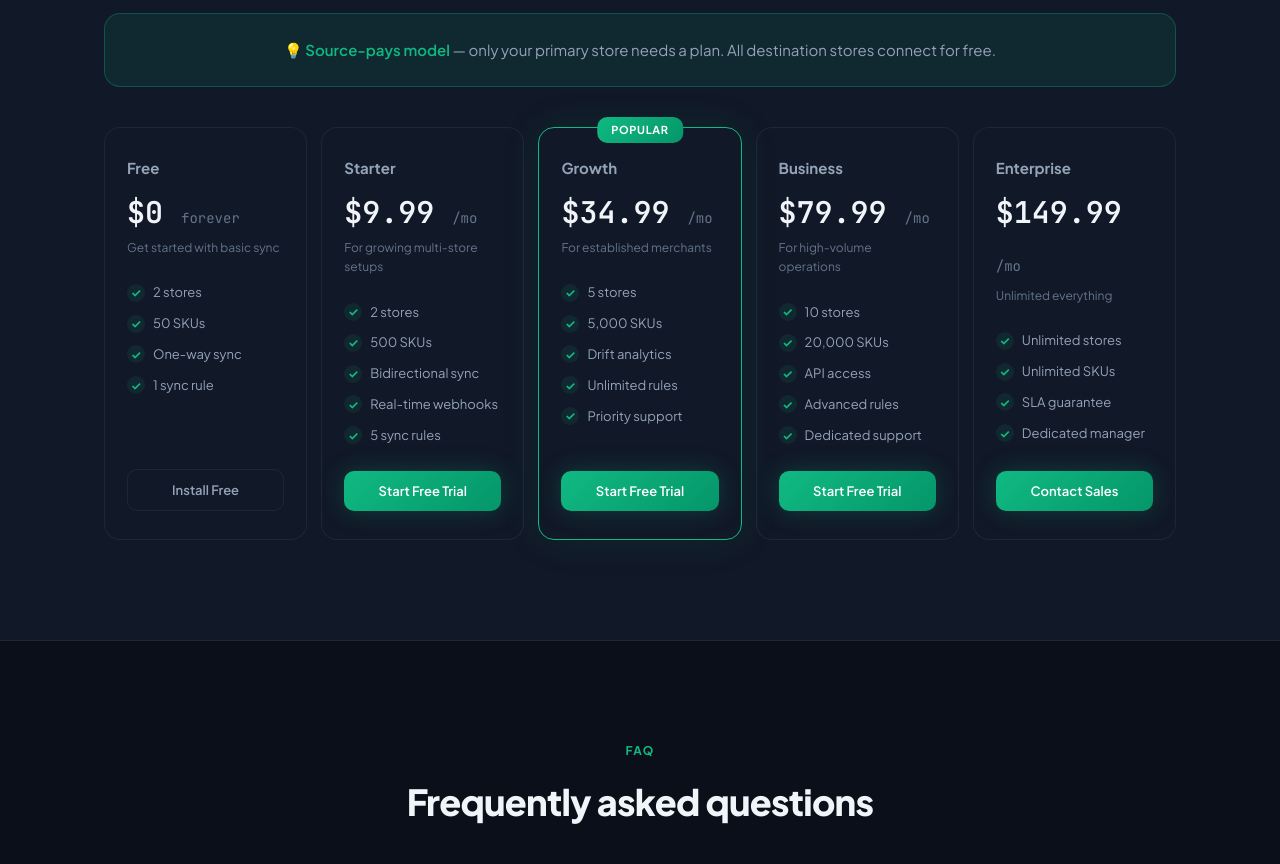
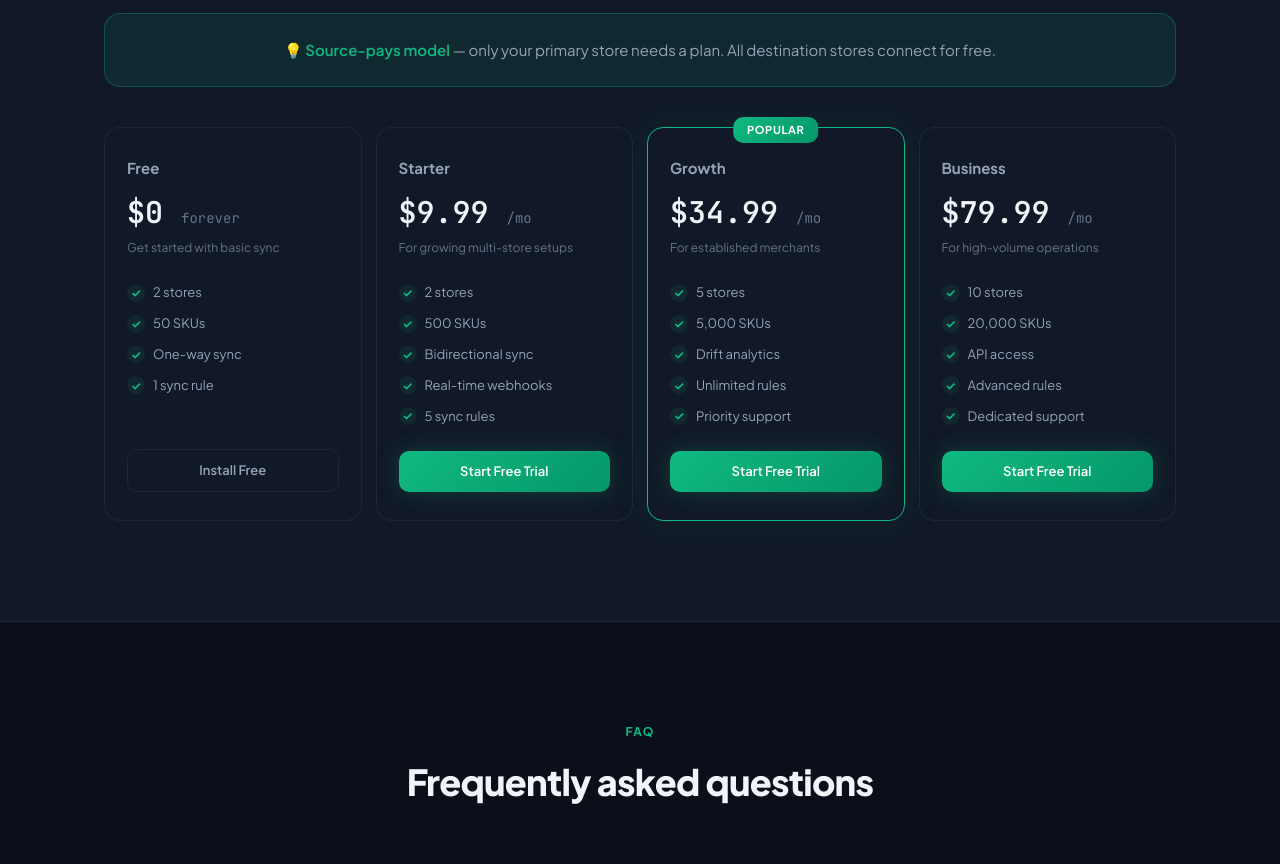
Before and after one commit to satyamshopifydev-bot/stockbridge-landing, a plain HTML site: page index.html in a window 1280 px wide. Shown: the part 2740-3604 px from the top of the page. Drawn offline with Linux system fonts and the light colour scheme.

Commit message:
fix: remove Enterprise plan, not offered in App Store listing

```diff
--- a/index.html
+++ b/index.html
@@ -394,7 +394,7 @@
 
     /* PRICING */
     .pricing-grid {
-      display: grid; grid-template-columns: repeat(5, 1fr); gap: 14px;
+      display: grid; grid-template-columns: repeat(4, 1fr); gap: 14px;
     }
     .plan {
       background: var(--bg-card);
@@ -713,18 +713,6 @@
         </ul>
         <a href="https://apps.shopify.com/stockbridge-2" class="btn btn-primary">Start Free Trial</a>
       </div>
-      <div class="plan">
-        <div class="plan-name">Enterprise</div>
-        <div class="plan-price">$149.99 <small>/mo</small></div>
-        <div class="plan-desc">Unlimited everything</div>
-        <ul class="plan-list">
-          <li>Unlimited stores</li>
-          <li>Unlimited SKUs</li>
-          <li>SLA guarantee</li>
-          <li>Dedicated manager</li>
-        </ul>
-        <a href="https://apps.shopify.com/stockbridge-2" class="btn btn-primary">Contact Sales</a>
-      </div>
     </div>
   </div>
 </section>
@@ -770,7 +758,7 @@
           Can I sync more than 2 stores?
           <span class="faq-toggle">+</span>
         </div>
-        <div class="faq-a">Yes. Growth supports 5 stores, Business supports 10, and Enterprise has unlimited stores. All connected stores sync with each other automatically.</div>
+        <div class="faq-a">Yes. Growth supports 5 stores and Business supports 10. All connected stores sync with each other automatically.</div>
       </div>
       <div class="faq-item">
         <div class="faq-q" onclick="this.parentElement.classList.toggle('open')">
```
